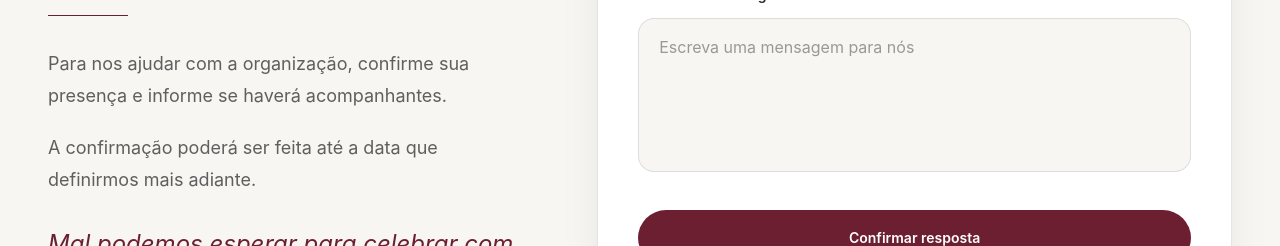
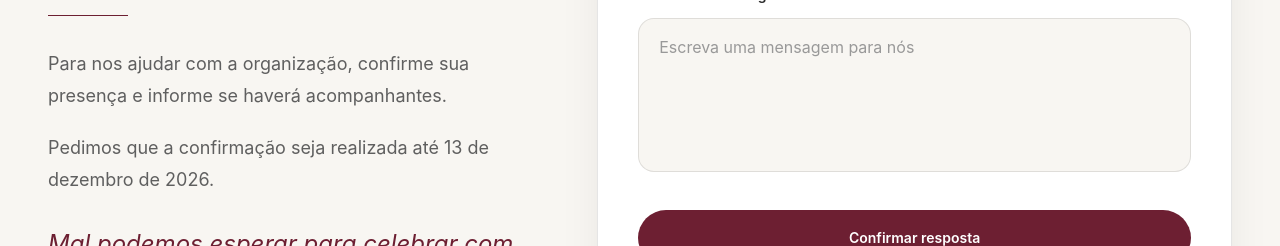
Before and after one commit to GuiApol/nosso-sim, a Next.js app: page / in a window 1280 px wide. Shown: the part 7160-7406 px from the top of the page. Built offline with nearby package versions, Linux system fonts and the light colour scheme.

Commit message:
Atualiza prazo de confirmação de presença

```diff
--- a/sections/RSVP/RSVP.tsx
+++ b/sections/RSVP/RSVP.tsx
@@ -20,14 +20,13 @@ export function RSVP() {
 
           <div className="mt-8 h-px w-20 bg-[#6d1f32]" />
 
-          <p className="mt-8 max-w-xl text-base leading-8 text-[#5f5f5f] sm:text-lg">
+             <p className="mt-8 max-w-xl text-base leading-8 text-[#5f5f5f] sm:text-lg">
             Para nos ajudar com a organização, confirme sua presença e informe
             se haverá acompanhantes.
           </p>
 
           <p className="mt-5 max-w-xl text-base leading-8 text-[#5f5f5f] sm:text-lg">
-            A confirmação poderá ser feita até a data que definirmos mais
-            adiante.
+            Pedimos que a confirmação seja realizada até 13 de dezembro de 2026.
           </p>
 
           <p className="mt-8 font-[var(--font-heading)] text-2xl italic text-[#6d1f32]">
```
